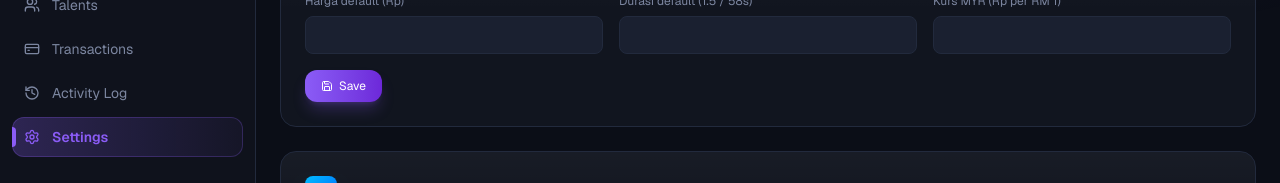
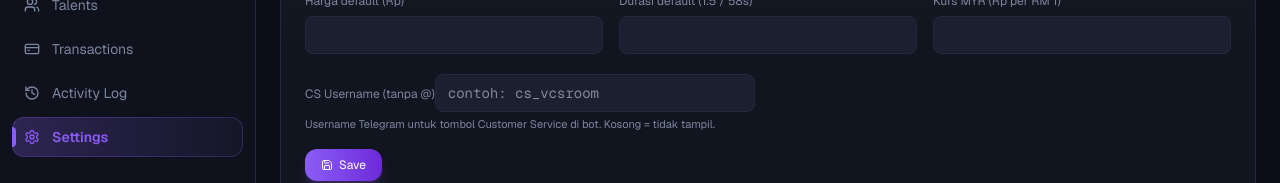
Before and after one commit to barryarfh29/FrontendVCS, a Next.js app: page /settings in a window 1280 px wide. Shown: the part 185-368 px from the top of the page. Built offline with nearby package versions, Linux system fonts and the light colour scheme; no server answers; sample sign-in values are in the browser's storage.

Commit message:
feat: add CS Username field in settings

```diff
--- a/src/app/settings/page.tsx
+++ b/src/app/settings/page.tsx
@@ -50,6 +50,9 @@ export default function SettingsPage() {
   const [logSaving, setLogSaving] = useState(false);
   const [logMessage, setLogMessage] = useState<{ type: "ok" | "err"; text: string } | null>(null);
 
+  // CS Username
+  const [csUsername, setCsUsername] = useState("");
+
   async function loadAll() {
     try {
       const data = await getSettings();
@@ -60,6 +63,7 @@ export default function SettingsPage() {
       setAdminIds((data.admin_ids as number[]) || []);
       setLogChannelStart(String(data.log_channel_start || ""));
       setLogChannelPayment(String(data.log_channel_payment || ""));
+      setCsUsername(String(data.cs_username || ""));
     } catch (err) {
       console.error("Failed to load settings:", err);
     } finally {
@@ -98,6 +102,7 @@ export default function SettingsPage() {
         myr_rate: rate,
         price: priceNum,
         duration: mins,
+        cs_username: csUsername.trim().replace(/^@/, ""),
       });
       setSettings(updated);
       setMessage({ type: "ok", text: "✓ Settings berhasil disimpan!" });
@@ -235,6 +240,20 @@ export default function SettingsPage() {
               className="mt-1 w-full px-3 py-2 text-sm rounded-lg bg-secondary border border-border focus:outline-none focus:border-primary"
             />
           </div>
+        </div>
+        <div className="mt-4">
+          <label className="text-xs text-muted-foreground">
+            CS Username (tanpa @)
+          </label>
+          <input
+            value={csUsername}
+            onChange={(e) => setCsUsername(e.target.value)}
+            placeholder="contoh: cs_vcsroom"
+            className="mt-1 w-full max-w-xs px-3 py-2 text-sm rounded-lg bg-secondary border border-border focus:outline-none focus:border-primary font-mono"
+          />
+          <p className="text-[11px] text-muted-foreground mt-1">
+            Username Telegram untuk tombol Customer Service di bot. Kosong = tidak tampil.
+          </p>
         </div>
         <button
           onClick={handleSave}
```
